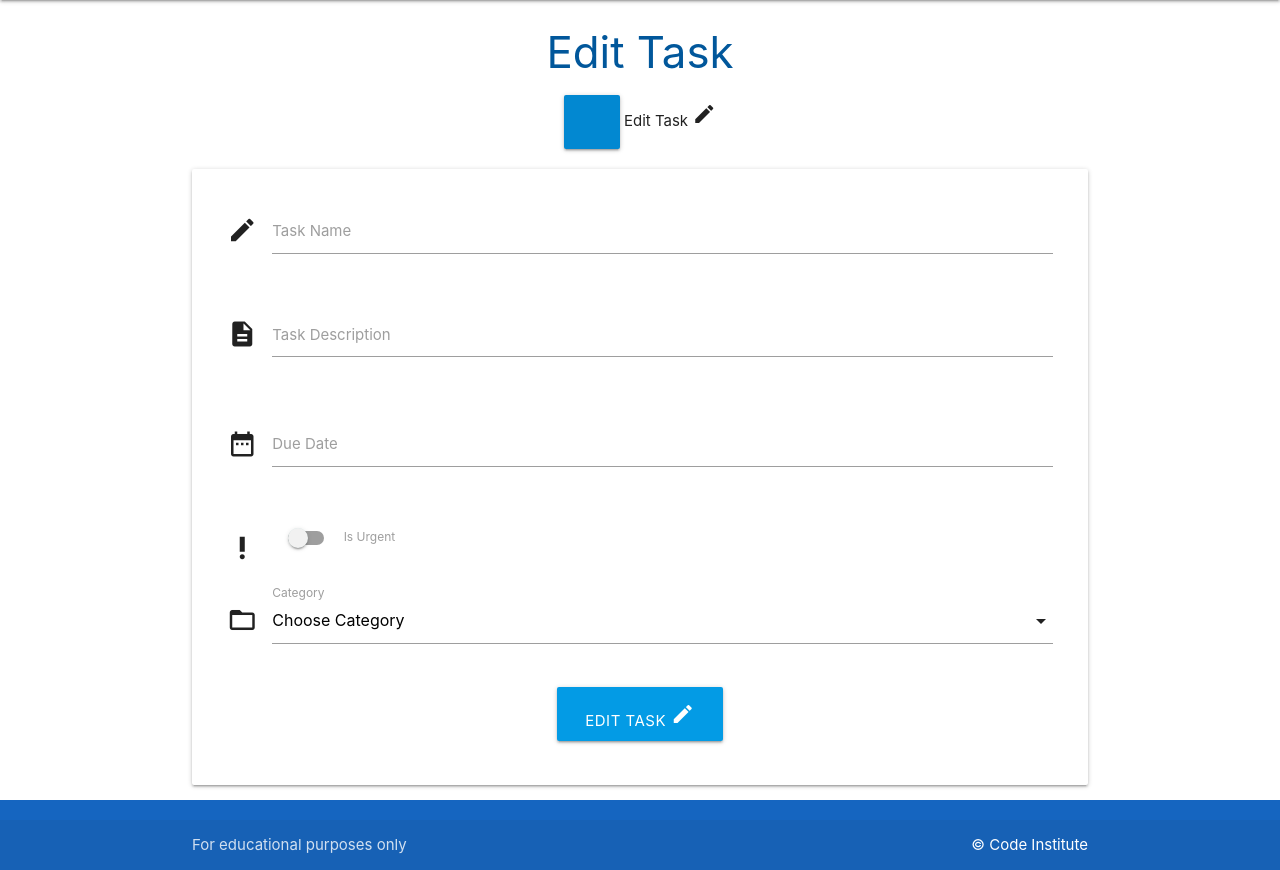
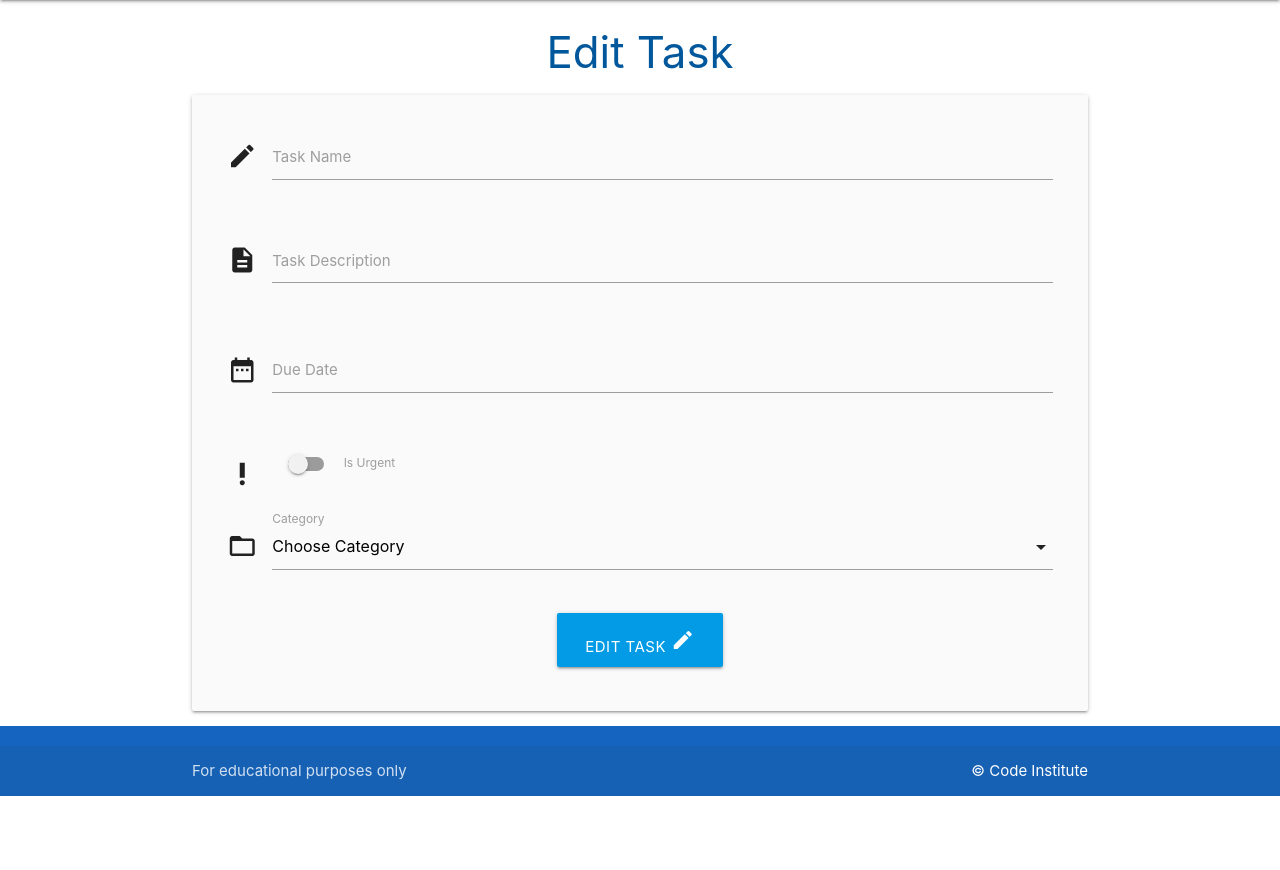
Before and after one commit to nhamidi90/task-manager, a Flask app: template taskmanager/templates/edit_task.html in a window 1280 px wide. Shown: the part 64-934 px from the top of the page. After the commit the page ends 860 px from the top, so only its background shows below. Run offline with Flask 2, Linux system fonts and the light colour scheme; the template is opened without the code that fills it, so the values that code supplies are empty.

Commit message:
Remove duplicate button

```diff
--- a/taskmanager/templates/edit_task.html
+++ b/taskmanager/templates/edit_task.html
@@ -3,14 +3,7 @@
 
 <h3 class="light-blue-text text-darken-4 center-align">Edit Task</h3>
 
-<div class="row">
-    <div class="col s12 center-align">
-        <a href="{{ url_for('edit_task') }}" class="btn-large light-blue darken-2"></a>
-            Edit Task <i class="material-icons">edit</i>
-    </div>
-</div>
-
-<div class="row card-panel lighten-5">
+<div class="row card-panel grey lighten-5">
     <form class="col s12" method="POST" action="{{ url_for('edit_task', task_id=task.id) }}">
         <!-- task name -->
         <div class="row">
```
